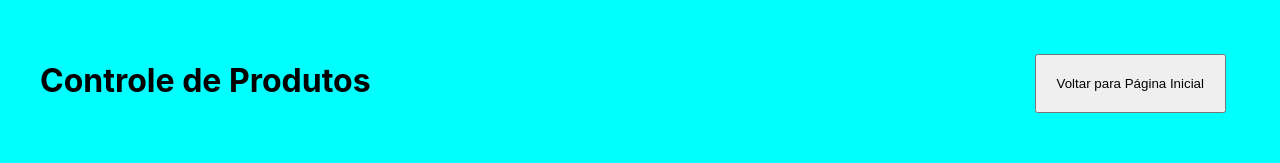
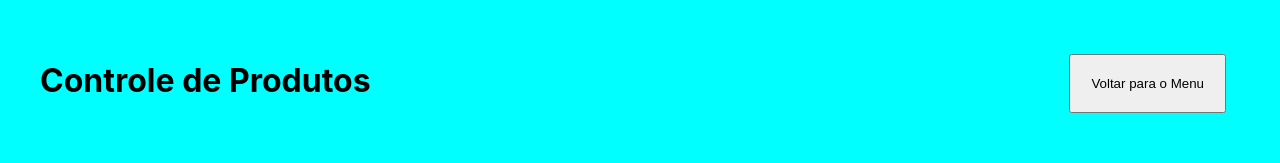
Before and after one commit to amandabuenosm/GlowStock, a React (Create React App) app in the folder frontend/: page /produtos in a window 1280 px wide. Shown: the top 163 px of the page. Built offline with nearby package versions, Linux system fonts and the light colour scheme; no server answers; the HTML template or start-up script is replaced by a standard one.

Commit message:
Update ProdutosPage.js

```diff
--- a/frontend/src/pages/ProdutosPage.js
+++ b/frontend/src/pages/ProdutosPage.js
@@ -1,9 +1,17 @@
-import React, { useState, useEffect } from 'react';
+import { useState, useEffect } from 'react';
 import { useNavigate } from 'react-router-dom';
 import api from '../services/api';
 
 const ProdutosPage = () => {
   const [produtos, setProdutos] = useState([]);
+
+  useEffect(() => {
+    import ('../style/ProdutosPage.css');
+    fetchProdutos();
+  }, []);
+
+  const navigate = useNavigate();
+
   const [formulario, setForm] = useState({
     nome: '',
     codigo: '',
@@ -14,13 +22,6 @@ const ProdutosPage = () => {
   const [isEditing, setIsEditing] = useState(false);
   const [editId, setEditId] = useState(null);
   const [openDialog, setOpenDialog] = useState(false);
-
-  const navigate = useNavigate();
-
-  useEffect(() => {
-    import ('../style/ProdutosPage.css');
-    fetchProdutos();
-  }, []);
 
   const fetchProdutos = async () => {
     try {
@@ -73,7 +74,8 @@ const ProdutosPage = () => {
       await api.delete(`/produtos/${id}`);
       fetchProdutos();
     } catch (error) {
-      console.error('Erro ao deletar produto:', error);
+        const mensagem = error.response?.data?.error || 'Não é possível excluir este produto pois existem movimentações relacionadas a ele.';
+        alert(mensagem);
     }
   };
 
@@ -106,7 +108,7 @@ const ProdutosPage = () => {
     <div className="produtos-container">
       <div className="produtos-header">
         <h1>Controle de Produtos</h1>
-        <button onClick={() => navigate('/')} className="voltar">Voltar para Página Inicial</button>
+        <button onClick={() => navigate('/menuPrincipal')} className="voltar">Voltar para o Menu</button>
       </div>
 
       <div className="actions">
```
